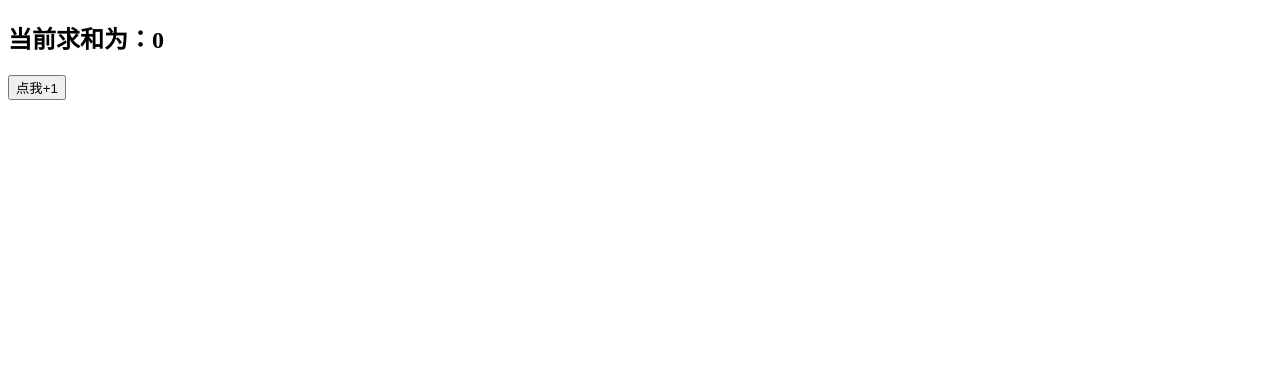
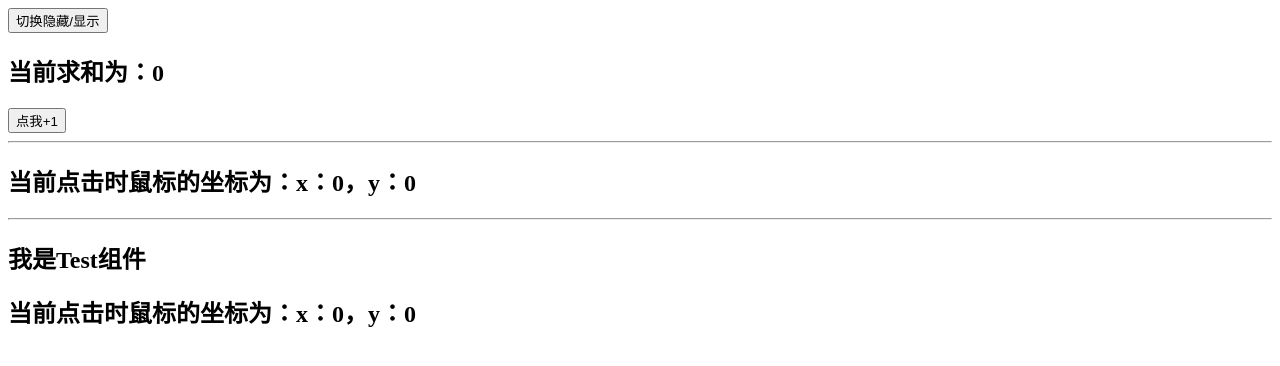
Before and after one commit to Carefree-happy/vue-project, a Vue app: page / in a window 1280 px wide. Shown: the top 366 px of the page. Built offline with nearby package versions, Linux system fonts and the light colour scheme.

Commit message:
feat: 封装一个point组件

```diff
--- a/src/App.vue
+++ b/src/App.vue
@@ -1,11 +1,20 @@
 <template>
-	<Demo/>
+	<button @click="isShowDemo = !isShowDemo">切换隐藏/显示</button>
+	<Demo v-if="isShowDemo"/>
+	<hr>
+	<Test/>
 </template>
 
 <script>
+	import {ref} from 'vue'
 	import Demo from './components/Demo.vue'
+	import Test from './components/Test.vue'
 	export default {
 		name: 'App',
-		components:{Demo},
+		components:{Demo,Test},
+		setup() {
+			let isShowDemo = ref(true)
+			return {isShowDemo}
+		}
 	}
 </script>
--- a/src/components/Demo.vue
+++ b/src/components/Demo.vue
@@ -1,69 +1,23 @@
 <template>
 	<h2>当前求和为：{{sum}}</h2>
 	<button @click="sum++">点我+1</button>
+	<hr>
+	<h2>当前点击时鼠标的坐标为：x：{{point.x}}，y：{{point.y}}</h2>
 </template>
 
 <script>
-	import {ref,onBeforeMount,onMounted,onBeforeUpdate,onUpdated,onBeforeUnmount,onUnmounted} from 'vue'
+	import {ref} from 'vue'
+	import usePoint from '../hooks/usePoint'
 	export default {
 		name: 'DemoInfo',
 		setup(){
 			//数据
 			let sum = ref(0)
-
-			//通过组合式API的形式去使用生命周期钩子
-			onBeforeMount(()=>{
-				console.log('---onBeforeMount---')
-			})
-			onMounted(()=>{
-				console.log('---onMounted---')
-			})
-			onBeforeUpdate(()=>{
-				console.log('---onBeforeUpdate---')
-			})
-			onUpdated(()=>{
-				console.log('---onUpdated---')
-			})
-			onBeforeUnmount(()=>{
-				console.log('---onBeforeUnmount---')
-			})
-			onUnmounted(()=>{
-				console.log('---onUnmounted---')
-			})
+			let point = usePoint()
 
 
 			//返回一个对象（常用）
-			return {
-				sum
-			}
-		},
-
-		//通过配置项的形式使用生命周期钩子
-		//#region
-		beforeCreate() {
-			console.log('---beforeCreate---')
-		},
-		created() {
-			console.log('---created---')
-		},
-		beforeMount() {
-			console.log('---beforeMount---')
-		},
-		mounted() {
-			console.log('---mounted---')
-		},
-		beforeUpdate(){
-			console.log('---beforeUpdate---')
-		},
-		updated() {
-			console.log('---updated---')
-		},
-		beforeUnmount() {
-			console.log('---beforeUnmount---')
-		},
-		unmounted() {
-			console.log('---unmounted---')
-		},
-		//#endregion
+			return {sum,point}
+		}
 	}
 </script>
--- /dev/null
+++ b/src/components/Test.vue
@@ -0,0 +1,15 @@
+<template>
+	<h2>我是Test组件</h2>
+	<h2>当前点击时鼠标的坐标为：x：{{point.x}}，y：{{point.y}}</h2>
+</template>
+
+<script>
+	import usePoint from '../hooks/usePoint'
+	export default {
+		name:'TestInfo',
+		setup(){
+			const point = usePoint()
+			return {point}
+		}
+	}
+</script>
--- /dev/null
+++ b/src/hooks/usePoint.js
@@ -0,0 +1,26 @@
+import {reactive,onMounted,onBeforeUnmount} from 'vue'
+export default function (){
+	//实现鼠标“打点”相关的数据
+	let point = reactive({
+		x:0,
+		y:0
+	})
+
+	//实现鼠标“打点”相关的方法
+	function savePoint(event){
+		point.x = event.pageX
+		point.y = event.pageY
+		console.log(event.pageX,event.pageY)
+	}
+
+	//实现鼠标“打点”相关的生命周期钩子
+	onMounted(()=>{
+		window.addEventListener('click',savePoint)
+	})
+
+	onBeforeUnmount(()=>{
+		window.removeEventListener('click',savePoint)
+	})
+
+	return point
+}
```
